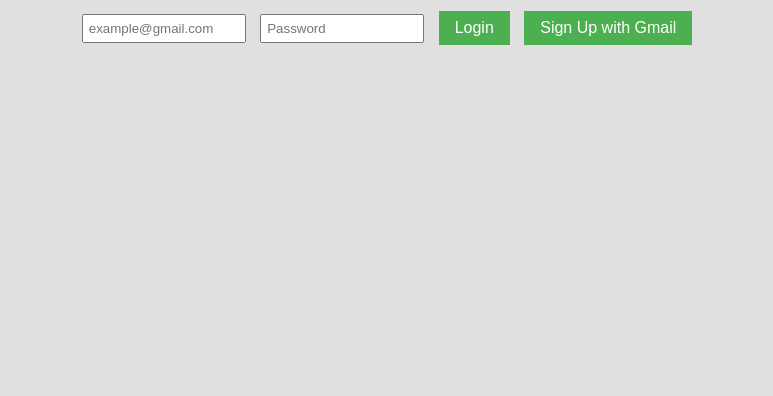
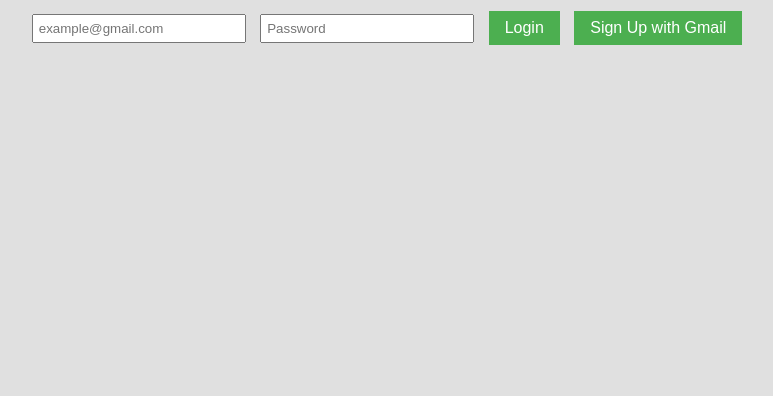
Before and after one commit to ripsp3c/aimtrainer3, a plain HTML site: page index.html in a window 1280 px wide. Shown: the part 404-800 px from the top of the page, without its empty margins (253-1026 px from the left). Drawn offline with Linux system fonts and the light colour scheme.

Commit message:
Update styles.css

```diff
--- a/styles.css
+++ b/styles.css
@@ -107,7 +107,7 @@ button:disabled {
 #auth input {
     padding: 5px;
     margin: 5px;
-    width: 150px;
+    width: 200px; /* Wider for email */
 }
 
 #history {
```
